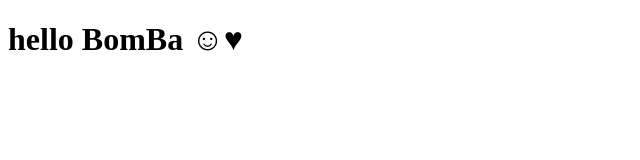
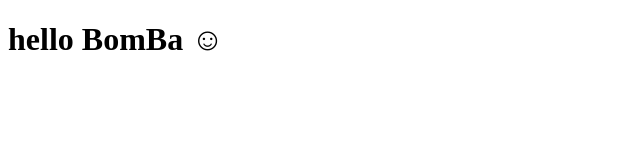
Before and after one commit to BomBa-001/HCJ_001, a plain HTML site: page index.html in a window 1280 px wide. Shown: the full height of the page, 0-640 px from the left. Drawn offline with Linux system fonts and the light colour scheme.

Commit message:
Revert "PR0001"

```diff
--- a/index.html
+++ b/index.html
@@ -6,6 +6,6 @@
     <title>BomBa</title>
 </head>
 <body>
-    <h1>hello BomBa ☺♥</h1>
+    <h1>hello BomBa ☺</h1>
 </body>
 </html>
```
